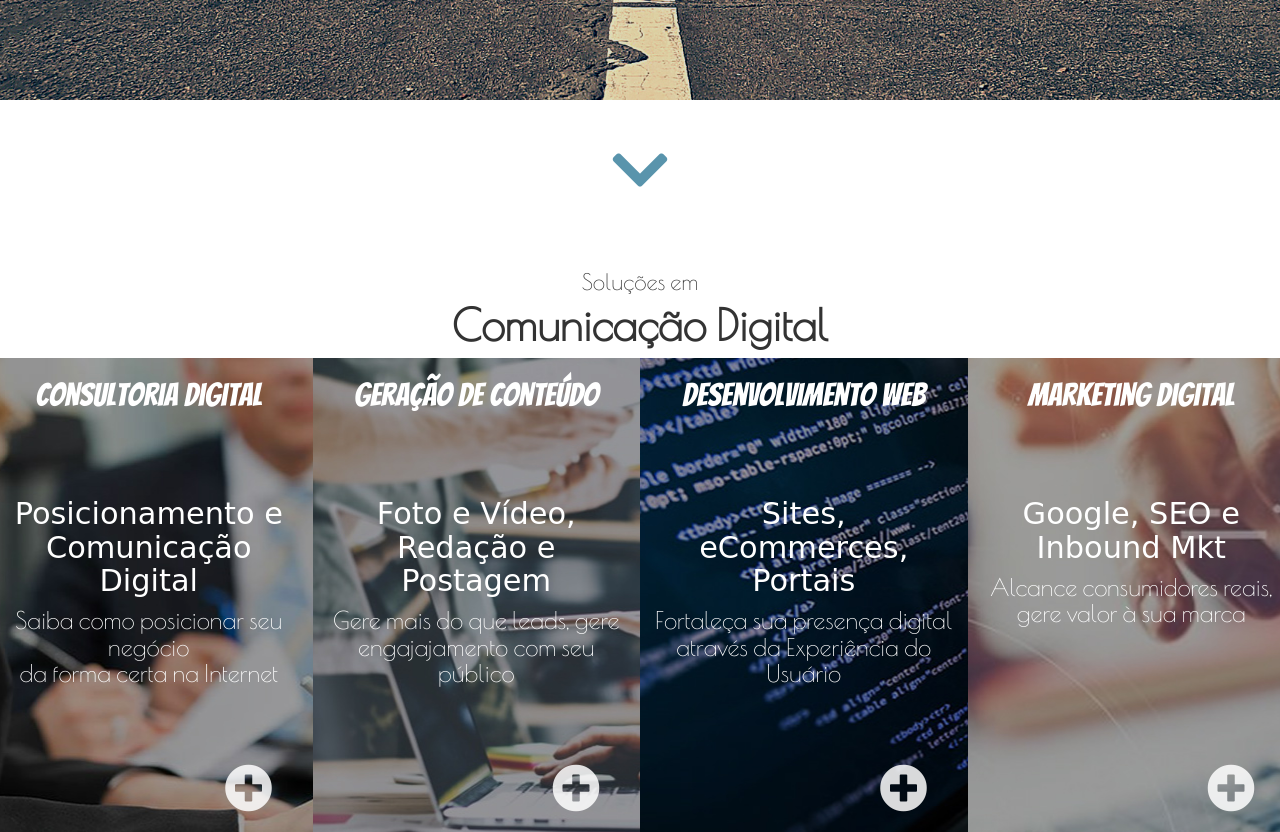
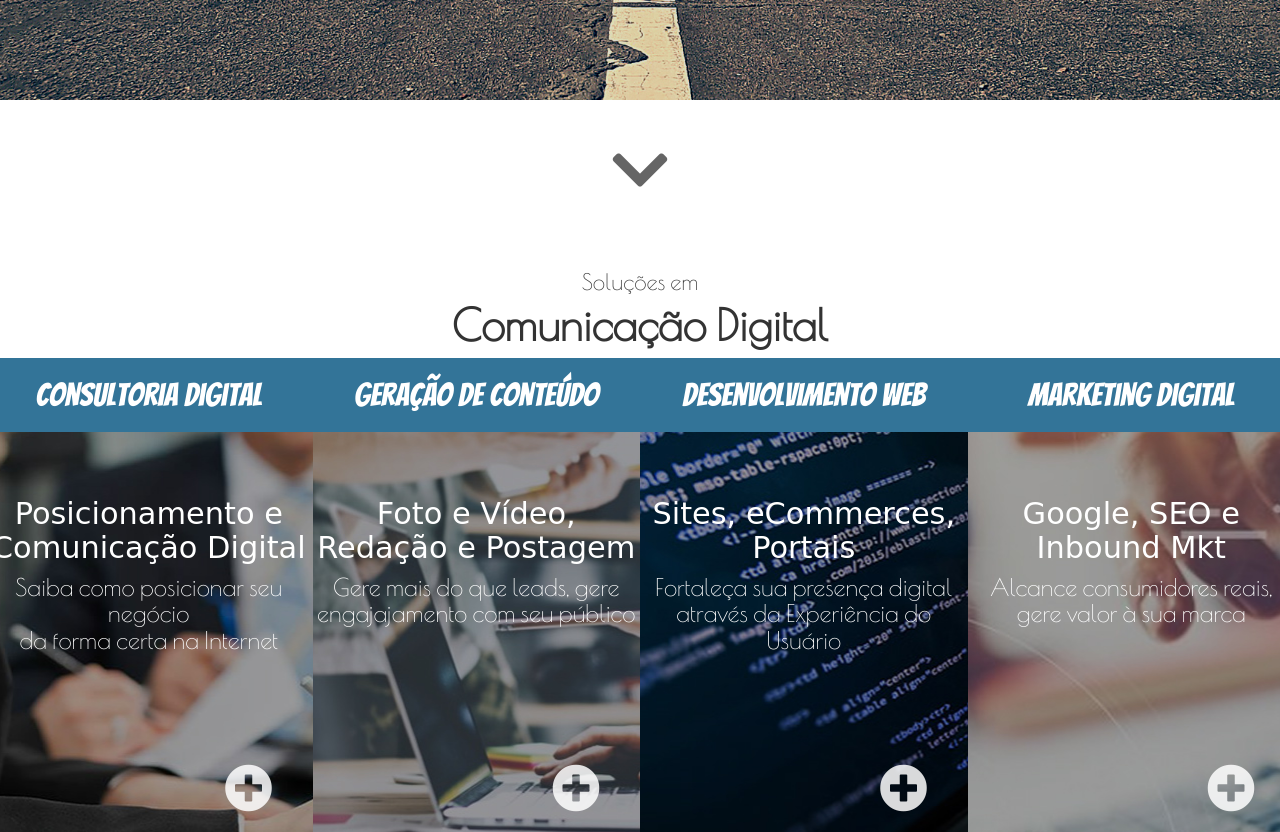
Before and after one commit to Marcelo-Diament/djament-v01, a plain HTML site: page index.html in a window 1280 px wide. Shown: the part 700-1532 px from the top of the page. Drawn offline with nearby package versions, Linux system fonts and the light colour scheme; a web font is replaced by a local one.

Commit message:
Atualizacoes Home Banner

```diff
--- a/assets/css/style.css
+++ b/assets/css/style.css
@@ -103,6 +103,8 @@ h2{
     z-index: 20;
     text-align: center;
     color: #fff;
+    background-color: #337498;
+    width: 100%;
 }
 
 h3{
@@ -196,7 +198,7 @@ strong{
 
 .banner i{
 	font-size: 4em;
-	color: rgba(18, 103, 137, 0.7);
+	color: rgba(18, 18, 18, 0.65);
 	transition: color 1.5s ease;
 }
 
@@ -210,6 +212,11 @@ strong{
 
 .solucoes h1{
 	margin-top: -15px;
+}
+
+.solucoes article{
+	margin: 0;
+	padding: 0;
 }
 
 .box-p div{
--- a/index.html
+++ b/index.html
@@ -36,7 +36,7 @@
 		<section class="banner row">
 			<article class="col-xs-12">
 				<p class="destaque preto">Você já sabe onde quer chegar</p>
-				<p class="destaque branco"> E nós, conhecemos o caminho</p>
+				<p class="destaque branco"> Nós conhecemos o caminho</p>
 				<a href="#solucoes"><i class="fas fa-chevron-down"></i></a>
 			</article>
 		</section>
```
